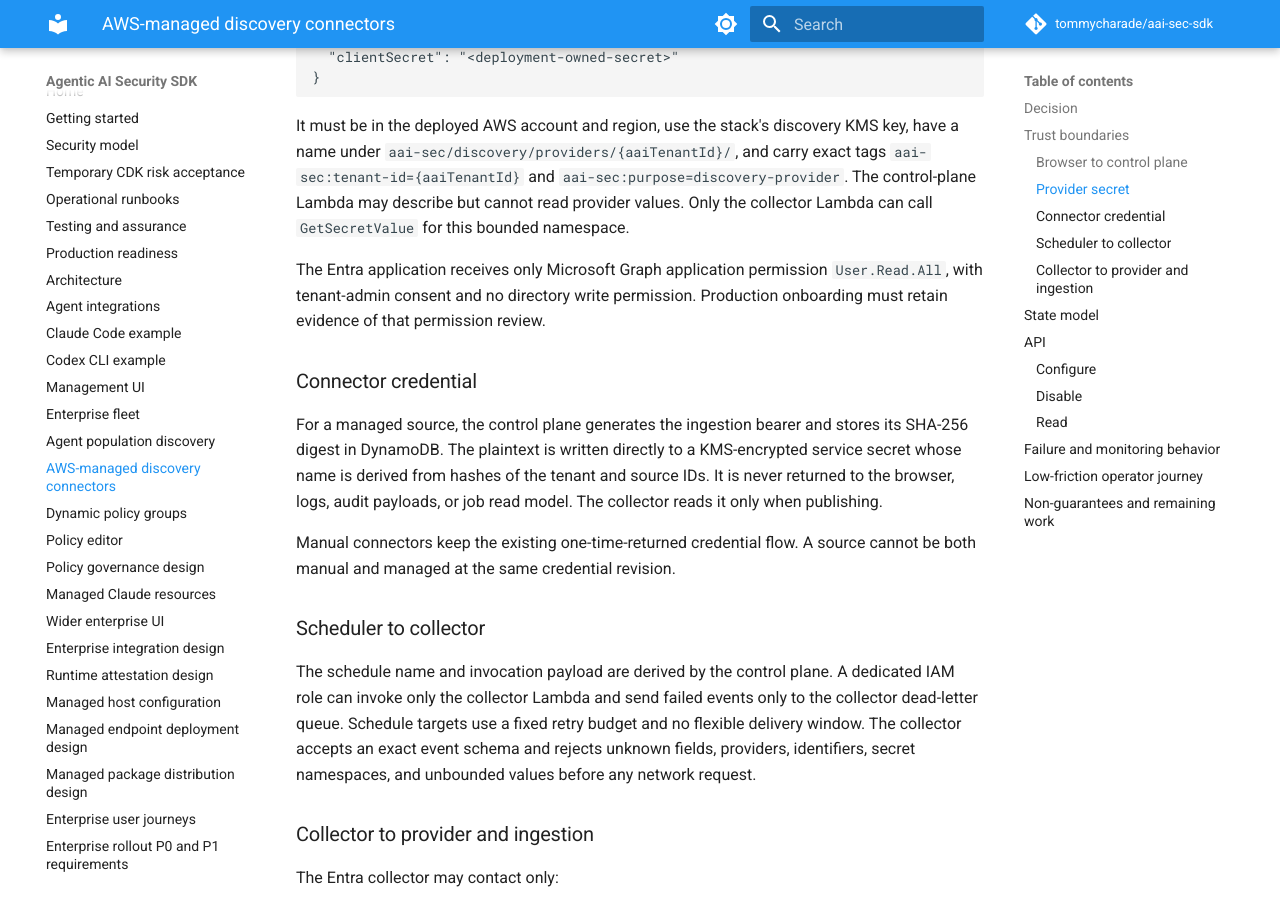
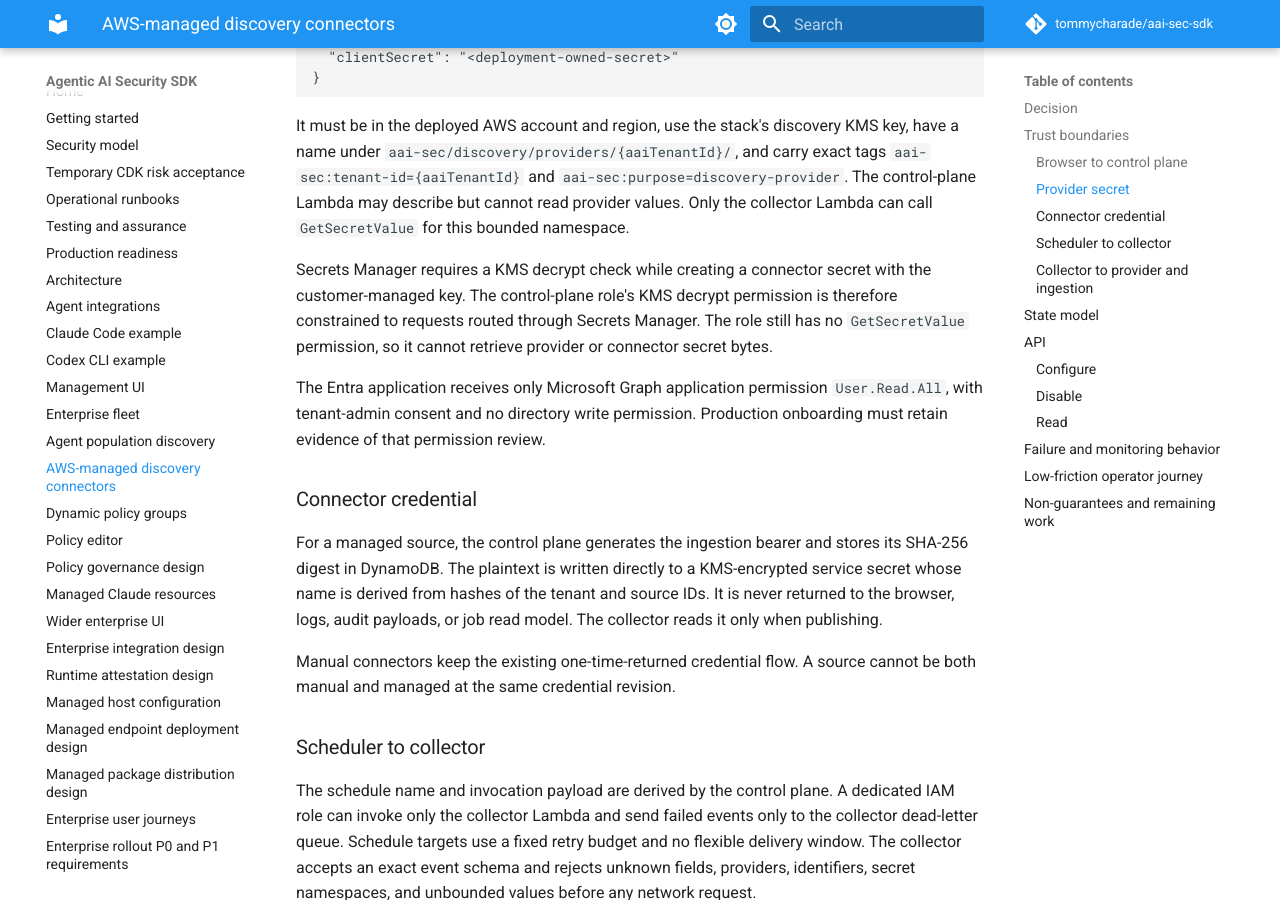
Before and after one commit to tommycharade/aai-sec-sdk, an MkDocs documentation site: the page built from docs/scheduled-discovery-connectors-design.md, in a window 1280 px wide and 900 px high, scrolled down 1047 px. Built offline with MkDocs 1.6.1 and Material for MkDocs 9.7.7, drawn with Linux system fonts in a browser that asks for light colours; comment, search, counter and statistics services are not loaded.

Commit message:
Constrain managed discovery KMS decrypt (#63)
Co-authored-by: Tom Mooney <tom@judgefinance.co.uk>

```diff
--- a/docs/scheduled-discovery-connectors-design.md
+++ b/docs/scheduled-discovery-connectors-design.md
@@ -50,6 +50,12 @@ KMS key, have a name under
 `aai-sec:purpose=discovery-provider`. The control-plane Lambda may describe but
 cannot read provider values. Only the collector Lambda can call
 `GetSecretValue` for this bounded namespace.
+
+Secrets Manager requires a KMS decrypt check while creating a connector secret
+with the customer-managed key. The control-plane role's KMS decrypt permission
+is therefore constrained to requests routed through Secrets Manager. The role
+still has no `GetSecretValue` permission, so it cannot retrieve provider or
+connector secret bytes.
 
 The Entra application receives only Microsoft Graph application permission
 `User.Read.All`, with tenant-admin consent and no directory write permission.
```
Also changed, not shown: CHANGELOG.md (+3 -1 lines), 2 other files.
